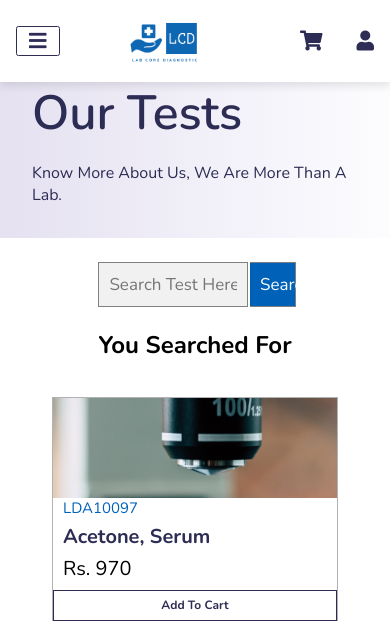
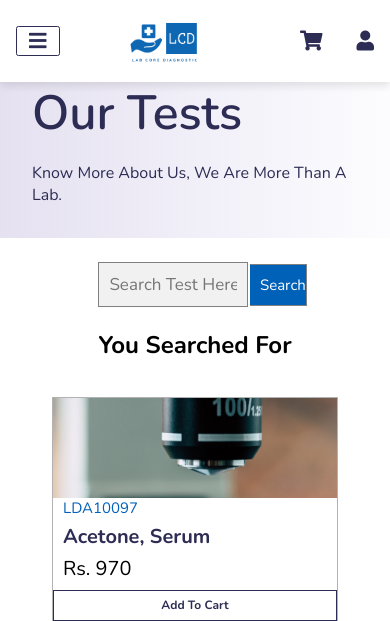
Before and after one commit to rahberabbas/lcDiagnosis, a Django app: template templates/core/search.html in a window 390 px wide. Shown: the top 621 px of the page. Run offline with Django 3.2, Linux system fonts and the light colour scheme; the template is opened without the code that fills it: values that come from a table or form of the project are taken from there, others are empty; data comes from the database, SQL or seed files in the repository.

Commit message:
Search Done

```diff
--- a/templates/core/search.html
+++ b/templates/core/search.html
@@ -103,6 +103,10 @@
                   .h1tag{
                       font-size: 24px;
                   }
+                  form.example button {
+                    width: 25%;
+                    font-size:15px;
+                  }
               }
         </style>
 
```
